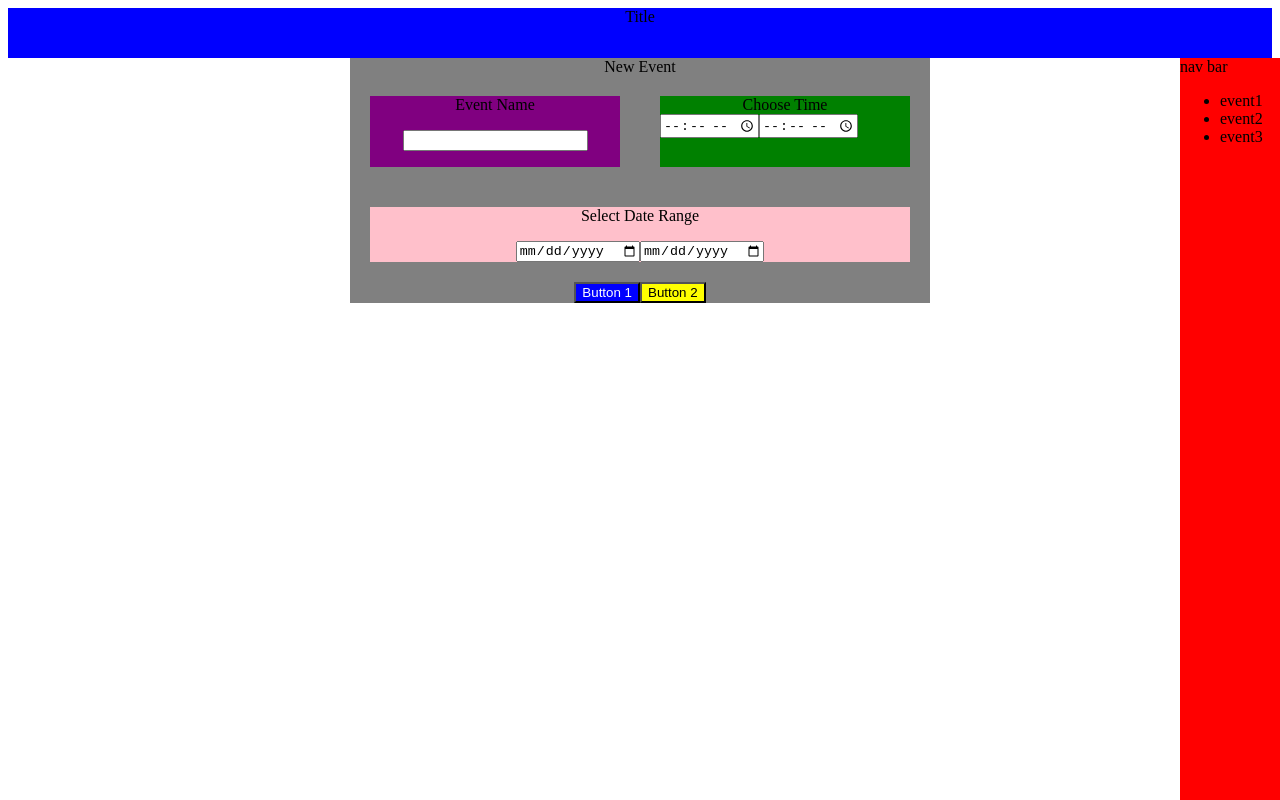
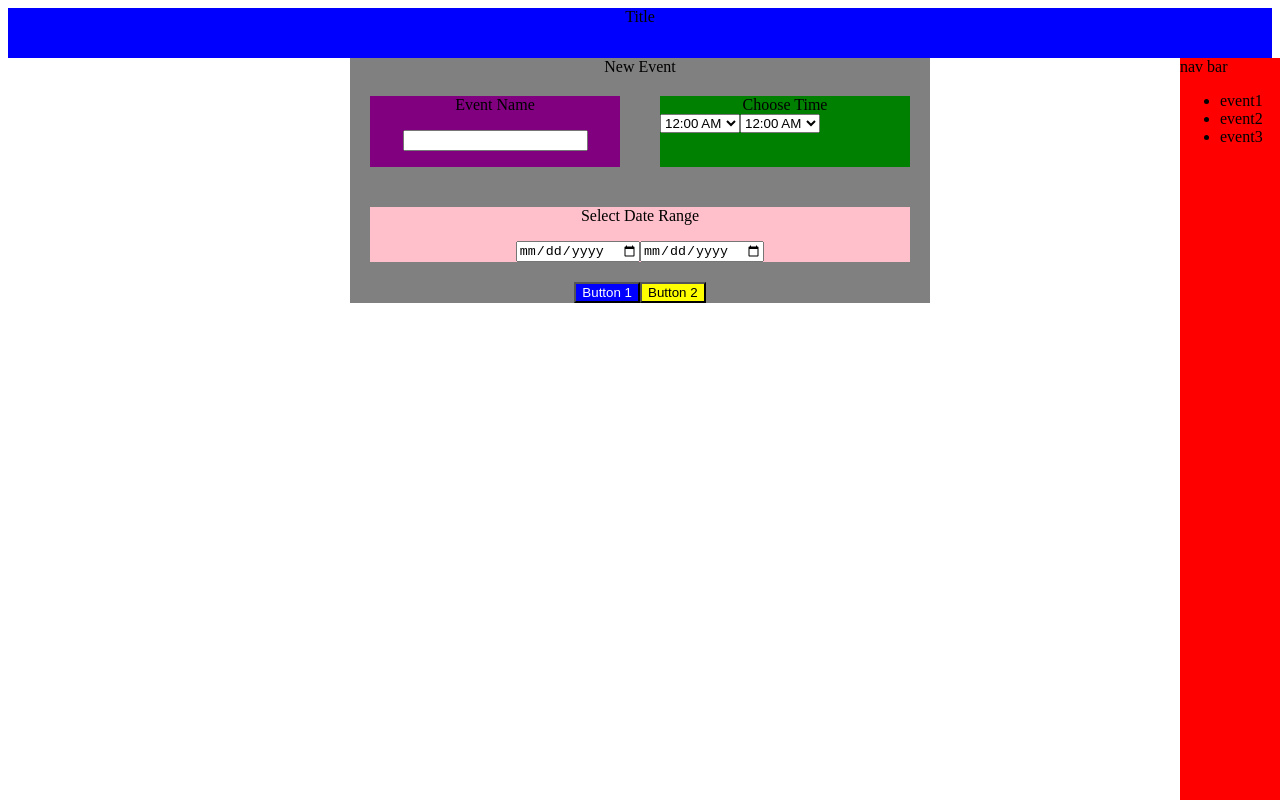
Before and after one commit to yoongi3/red, a React (Create React App) app: page / in a window 1280 px wide. Built offline with nearby package versions, Linux system fonts and the light colour scheme.

Commit message:
drop down for time component

```diff
--- /dev/null
+++ b/src/components/Generic/TimeDropdown.js
@@ -0,0 +1,52 @@
+import React, { Children } from "react";
+
+const TimeDropdown = () => {
+    const options = [
+        {label : '12:00 AM', value : 0},
+        {label : '1:00 AM', value : 1},
+        {label : '2:00 AM', value : 2},
+        {label : '3:00 AM', value : 3},
+        {label : '4:00 AM', value : 4},
+        {label : '5:00 AM', value : 5},
+        {label : '6:00 AM', value : 6},
+        {label : '7:00 AM', value : 7},
+        {label : '8:00 AM', value : 8},
+        {label : '9:00 AM', value : 9},
+        {label : '10:00 AM', value : 10},
+        {label : '11:00 AM', value : 11},
+        {label : '12:00 PM', value : 12},
+        {label : '13:00 PM', value : 13},
+        {label : '14:00 PM', value : 14},
+        {label : '15:00 PM', value : 15},
+        {label : '16:00 PM', value : 16},
+        {label : '17:00 PM', value : 17},
+        {label : '18:00 PM', value : 18},
+        {label : '19:00 PM', value : 19},
+        {label : '20:00 PM', value : 20},
+        {label : '21:00 PM', value : 21},
+        {label : '22:00 PM', value : 22},
+        {label : '23:00 PM', value : 23},
+        {label : '12:00 AM', value : 24}
+    ]
+
+    const [value, setValue] = React.useState(0)
+
+    const handleChange = (event) => {
+        setValue(event.target.value);
+    }
+
+    return(
+        <div>
+            <label>
+            <select value={value} onChange={handleChange}>
+            {options.map((option) => (
+                <option key={option.value} value={option.value}>{option.label}</option>
+            ))}
+            </select>
+            </label>
+        </div>
+
+    )
+}
+
+export default TimeDropdown
--- a/src/components/TimeSelection/TimeSelection.js
+++ b/src/components/TimeSelection/TimeSelection.js
@@ -1,5 +1,6 @@
 import React from "react";
 import styled from "styled-components"
+import TimeDropdown from "../Generic/TimeDropdown.js";
 
 const MainContainer = styled.div`
 background-color : green;
@@ -18,9 +19,8 @@ function TimeSelection() {
         <MainContainer>
             Choose Time
             <Container>
-                {/* Scrap input type="time" */}
-                <input type="time"/>
-                <input type="time"/>
+                <TimeDropdown label ={"start time"}/>
+                <TimeDropdown/>
             </Container>
         </MainContainer>
     )
```
